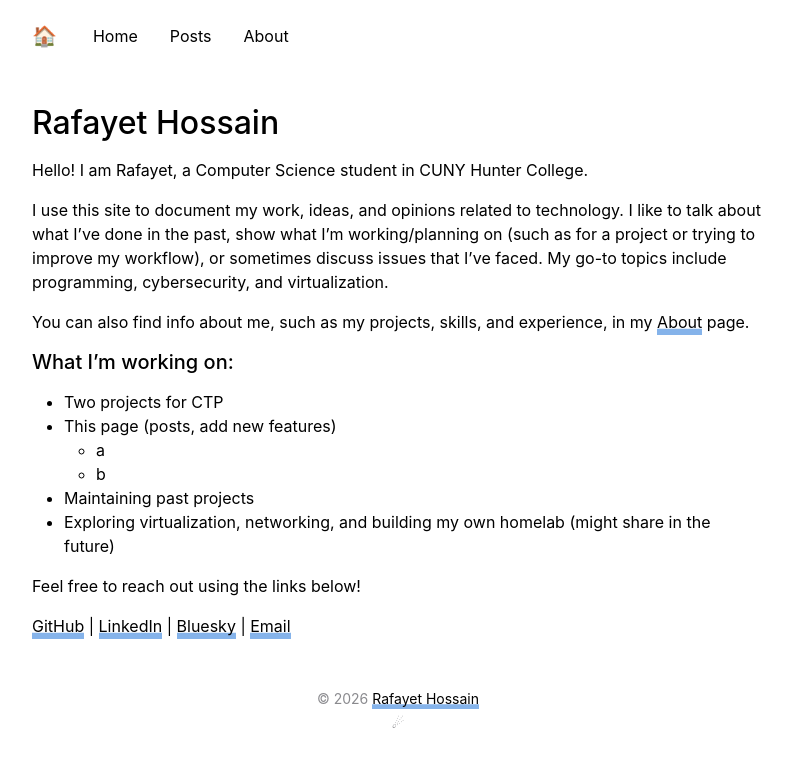
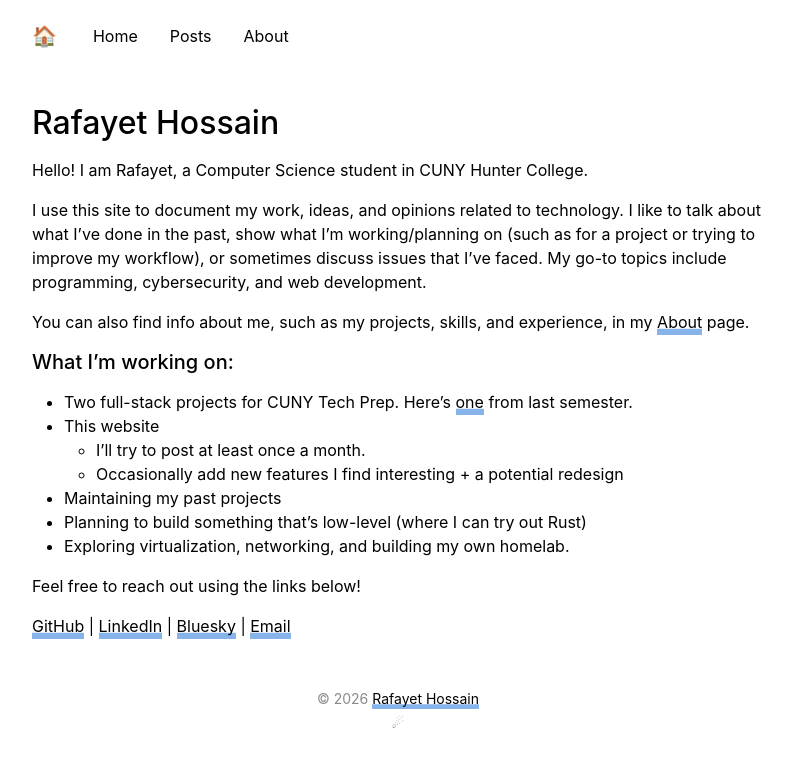
Before and after one commit to rafayet-git/hos.sh, a Jekyll site: the page built from pages/home.md, in a window 1280 px wide. Shown: the top 767 px of the page, without its empty margins (242-1034 px from the left). Built offline with Jekyll 4.4.1, drawn with Linux system fonts in a browser that asks for light colours.

Commit message:
Home page

```diff
--- a/pages/home.md
+++ b/pages/home.md
@@ -8,18 +8,19 @@ permalink: /
 
 Hello! I am Rafayet, a Computer Science student in CUNY Hunter College.
 
-I use this site to document my work, ideas, and opinions related to technology. I like to talk about what I've done in the past, show what I'm working/planning on (such as for a project or trying to improve my workflow), or sometimes discuss issues that I've faced. My go-to topics include programming, cybersecurity, and virtualization.
+I use this site to document my work, ideas, and opinions related to technology. I like to talk about what I've done in the past, show what I'm working/planning on (such as for a project or trying to improve my workflow), or sometimes discuss issues that I've faced. My go-to topics include programming, cybersecurity, and web development.
 
 You can also find info about me, such as my projects, skills, and experience, in my [About](/about) page.
 
 ##### What I'm working on:
 
-- Two projects for CTP
-- This page (posts, add new features)
-    - a
-    - b
-- Maintaining past projects
-- Exploring virtualization, networking, and building my own homelab (might share in the future)
+- Two full-stack projects for CUNY Tech Prep. Here's [one](https://github.com/Her-Ride/HerRide) from last semester.
+- This website
+    - I'll try to post at least once a month.
+    - Occasionally add new features I find interesting + a potential redesign
+- Maintaining my past projects
+- Planning to build something that's low-level (where I can try out Rust)
+- Exploring virtualization, networking, and building my own homelab.
 
 Feel free to reach out using the links below!
 
```
